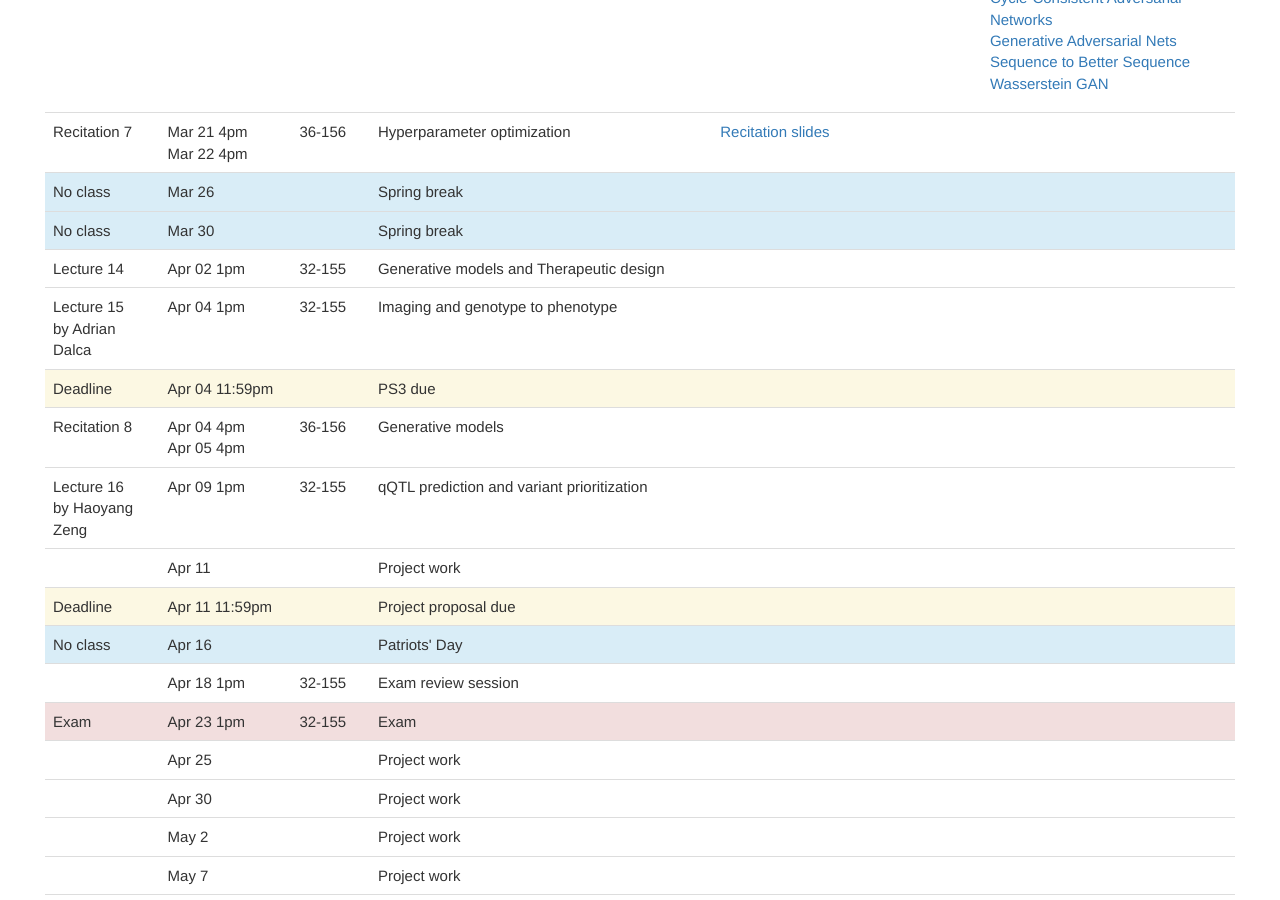
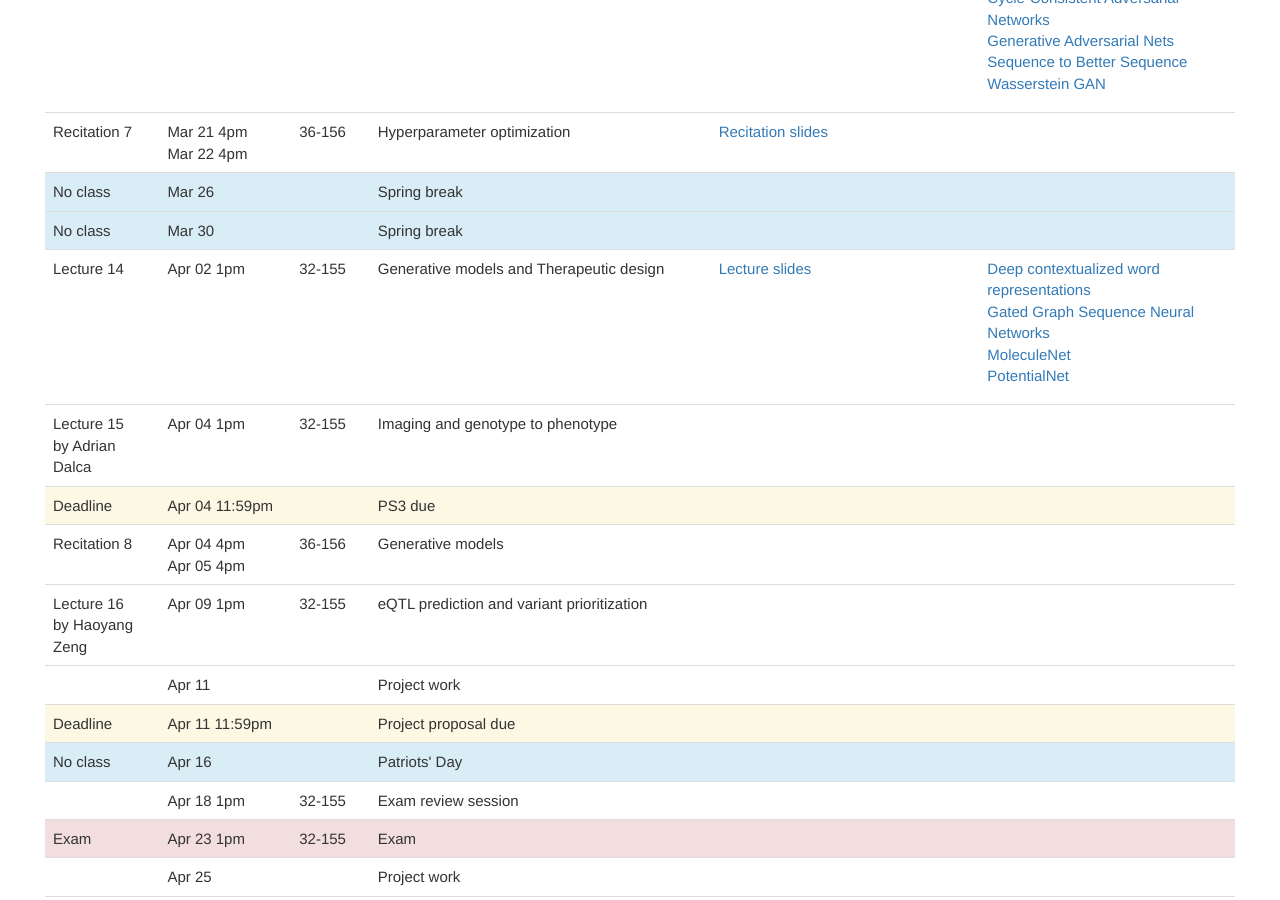
Before and after one commit to mit6874/mit6874.github.io, a Jekyll site: the page built from index.html, in a window 1280 px wide and 900 px high, scrolled down 2607 px. Built offline with Jekyll 4.4.1, drawn with Linux system fonts in a browser that asks for light colours; nearby versions of some CDN libraries.

Commit message:
Add lecture 14 slides and references

```diff
--- a/index.html
+++ b/index.html
@@ -385,8 +385,19 @@ layout: default
             <td>Apr 02 1pm</td>
             <td>32-155</td>
             <td>Generative models and Therapeutic design</td>
-            <td></td>
-            <td></td>
+            <td>
+                <ul>
+                    <li><a href="../assets/slides/6.874-lecture-14-2019.pdf">Lecture slides</a></li>
+                </ul>
+            </td>
+            <td>
+                <ul>
+                    <li><a href="../assets/misc/l14/elmo-model.pdf">Deep contextualized word representations</a></li>
+                    <li><a href="./assets/misc/l14/gated-graph-nets.pdf">Gated Graph Sequence Neural Networks</a></li>
+                    <li><a href="./assets/misc/l14/molecule-net.pdf">MoleculeNet</a></li>
+                    <li><a href="./assets/misc/l14/potentialnet-acs.pdf">PotentialNet</a></li>
+                </ul>
+            </td>
         </tr>
         <tr>
             <td>Lecture 15<br />by Adrian Dalca</td>
@@ -416,7 +427,7 @@ layout: default
             <td>Lecture 16<br />by Haoyang Zeng</td>
             <td>Apr 09 1pm</td>
             <td>32-155</td>
-            <td>qQTL prediction and variant prioritization</td>
+            <td>eQTL prediction and variant prioritization</td>
             <td></td>
             <td></td>
         </tr>
```
Also changed, not shown: 5 other files.
